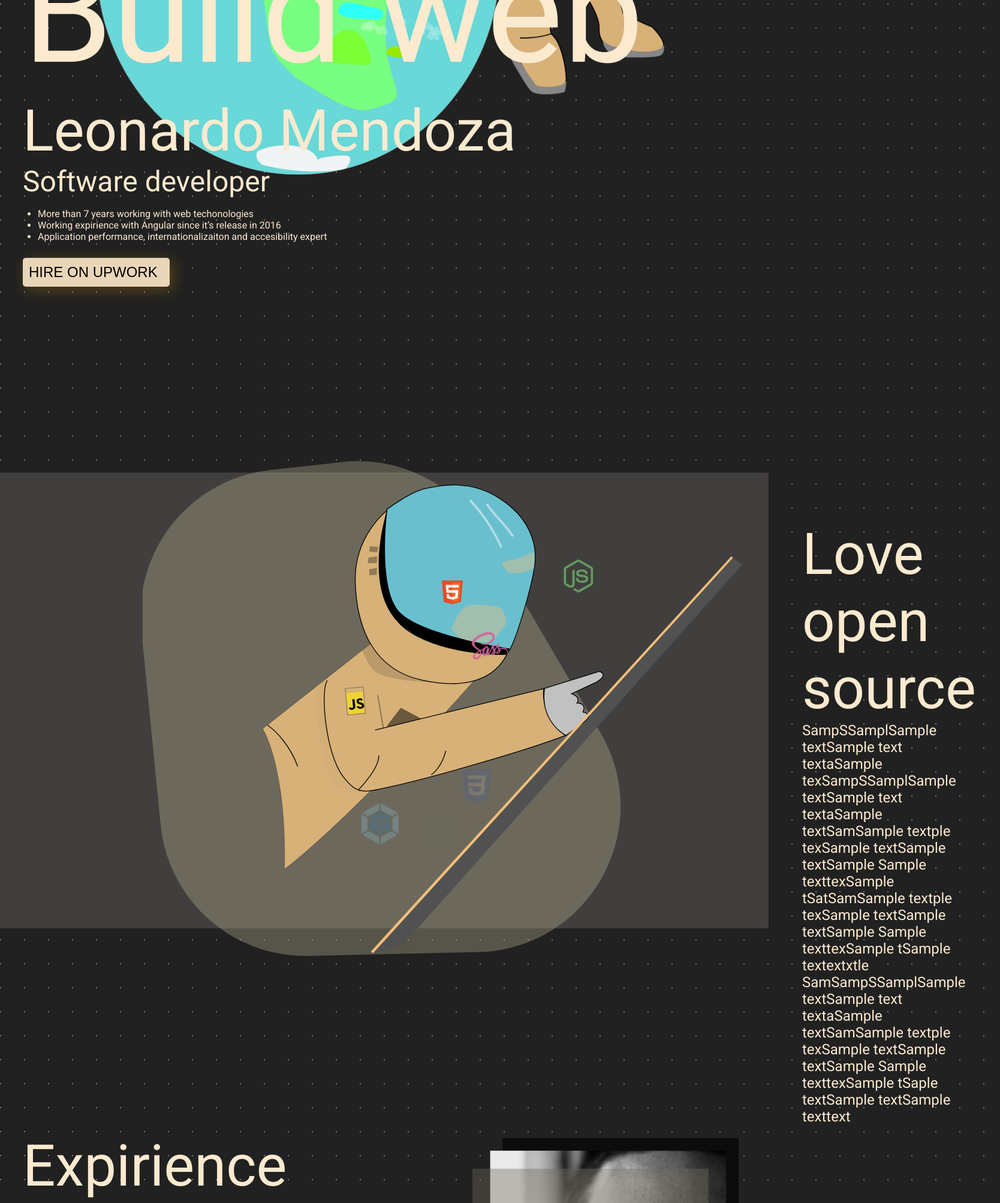
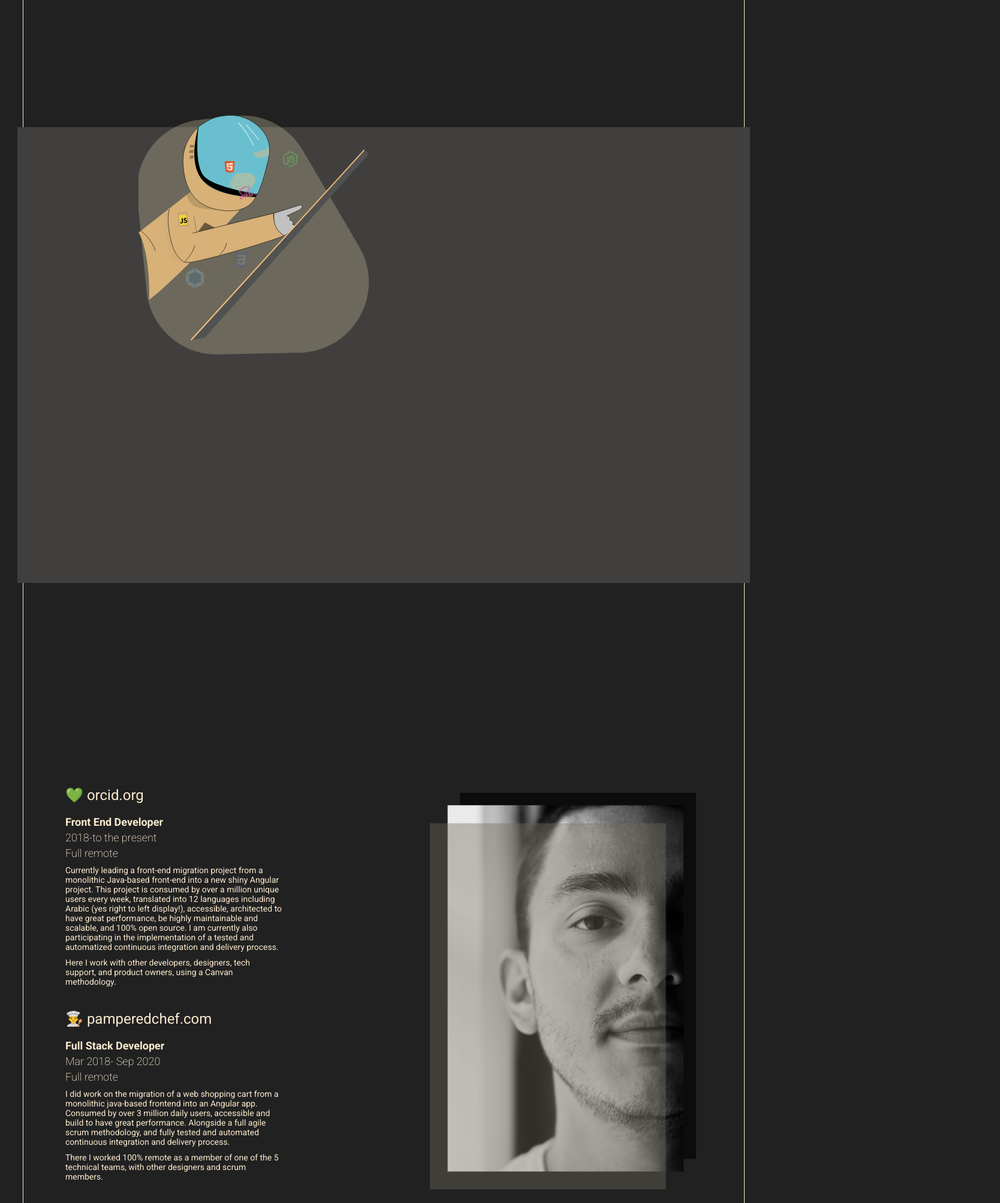
Before and after one commit to leomendoza123/mendoza.cr, a Vue app: page / in a window 1280 px wide. Shown: the part 794-2800 px from the top of the page at 60% size, 1668 px wide, since content can reach past the window. Built offline with nearby package versions, Linux system fonts and the light colour scheme.

Commit message:
Style a responsive hero banner

```diff
--- a/public/index.html
+++ b/public/index.html
@@ -6,7 +6,7 @@
     <meta name="viewport" content="width=device-width,initial-scale=1.0">
     <link rel="icon" href="<%= BASE_URL %>favicon.ico">
     <title><%= htmlWebpackPlugin.options.title %></title>
-    <link href="https://fonts.googleapis.com/css2?family=Roboto:wght@400;700&display=swap" rel="stylesheet">
+    <link href="https://fonts.googleapis.com/css2?family=Roboto:wght@200;400;700&display=swap" rel="stylesheet">
 
   </head>
   <body>
--- a/src/App.vue
+++ b/src/App.vue
@@ -28,7 +28,7 @@ export default defineComponent({
 body {
   background: $base-color;
   background-image: radial-gradient(
-    rgba(256, 256, 256, 0.4) 1px,
+    rgba(256, 256, 256, 0.4) 0.7px,
     transparent 0
   );
   background-size: 40px 40px;
@@ -37,24 +37,62 @@ body {
   overflow-x: hidden;
 }
 h1 {
-  font-size: $header-1;
+  font-size: $header-big-1;
   margin: 0;
   font-weight: 400;
 }
+
 h2 {
-  font-size: $header-2;
+  font-size: $header-big-2;
   font-weight: 400;
   margin: 0;
 }
 
 h3 {
-  font-size: $header-3;
+  font-size: $header-big-3;
   font-weight: 400;
   margin: 0;
 }
+
+@media only screen and (max-width: 1575px) {
+  h1 {
+    font-size: $header-mid-1;
+  }
+  h2 {
+    font-size: $header-mid-2;
+  }
+  h3 {
+    font-size: $header-mid-3;
+  }
+}
+
+@media only screen and (max-width: 768px) {
+  h1 {
+    font-size: $header-small-1;
+  }
+  h2 {
+    font-size: $header-small-2;
+  }
+  h3 {
+    font-size: $header-small-3;
+  }
+}
+
 h4 {
   font-size: $header-4;
   font-weight: 400;
+  margin: 0;
+}
+
+h5 {
+  font-size: $header-5;
+  font-weight: 400;
+  margin: 0;
+}
+
+h6 {
+  font-size: $header-6;
+  font-weight: 200;
   margin: 0;
 }
 p {
@@ -69,19 +107,37 @@ p {
   -moz-osx-font-smoothing: grayscale;
   color: $foreground-text;
   position: relative;
-  max-width: 2560px;
+  max-width: 1575px;
   margin: 0 auto;
-  margin-top: 80px;
   padding: 30px;
   display: flex;
   flex-direction: column;
+  border: solid 1px;
+}
+
+body {
+
+  max-width: 100%;
+  padding: 30px;
+}
+
+@media only screen and (max-width: 768px) {
+  #app {
+    padding: 5px;
+  }
+  body {
+    margin: 10px;
+    padding: 0;
+  }
 }
 
 .container {
   margin-top: 300px;
   display: flex;
-  margin-left: -40px;
-  margin-right: -40px;
   padding: 40px;
 }
+
+.subcontainer {
+  margin-bottom: 40px;
+}
 </style>
--- a/src/components/Button-component.vue
+++ b/src/components/Button-component.vue
@@ -21,7 +21,7 @@ button {
   font-size: $paragraph;
   background-color: $base-light;
   border-radius: 5px;
-  padding: 10px 20px 10px 10px;
+  padding: 10px 20px 10px 20px;
   appearance: none;
   box-shadow: 5px 5px 25px rgba(255, 184, 0, 0.25);
   border: none;
--- a/src/illustrations/TechStack-illustration.vue
+++ b/src/illustrations/TechStack-illustration.vue
@@ -1,4 +1,5 @@
 <template>
+  <TechStackBackIllustration class="tech-stack-background" />
   <svg
     xmlns="http://www.w3.org/2000/svg"
     xmlns:xlink="http://www.w3.org/1999/xlink"
@@ -445,6 +446,7 @@
 
 <script lang="ts">
 import { defineComponent } from "vue";
+import TechStackBackIllustration from "../illustrations/TechStackBack-illustration.vue";
 
 export default defineComponent({
   name: "TechStackIlustration",
@@ -463,6 +465,7 @@ export default defineComponent({
       webpackDuration: Math.random() * 3 + 1.5 + "s",
     };
   },
+  components: { TechStackBackIllustration },
 });
 </script>
 
@@ -471,6 +474,12 @@ export default defineComponent({
 <!-- Add "scoped" attribute to limit CSS to this component only -->
 <style scoped lang="scss">
 @import "../styles/animations.scss";
+
+.ilustration-container svg {
+  position: absolute;
+    width: 32%;
+  left: 16%;
+}
 
 #css,
 #typescript,
--- a/src/illustrations/TechStackBack-illustration.vue
+++ b/src/illustrations/TechStackBack-illustration.vue
@@ -1,11 +1,5 @@
 <template>
-  <svg
-    width="796"
-    height="827"
-    viewBox="0 0 796 827"
-    fill="none"
-    xmlns="http://www.w3.org/2000/svg"
-  >
+  <svg viewBox="0 0 796 827" fill="none" xmlns="http://www.w3.org/2000/svg">
     <path
       d="M-4.32956 281.301C-17.4488 148.9 78.3468 30.5676 210.578 15.8345L330.37 2.48733C425.811 -8.14671 518.563 38.4244 567.042 121.322L761.603 454.014C855.118 613.922 742.488 815.469 557.289 819.624L275.206 825.951C148.221 828.8 40.465 733.371 27.9405 606.973L-4.32956 281.301Z"
       fill="#BEB896"
--- a/src/sections/Contact-section.vue
+++ b/src/sections/Contact-section.vue
@@ -24,6 +24,7 @@ export default defineComponent({
 @import "../styles/styles.scss";
 
 .container {
+  justify-content: center;
   background-color: #414141;
 }
 .text-container {
--- a/src/sections/Experience-section.vue
+++ b/src/sections/Experience-section.vue
@@ -1,27 +1,57 @@
 <template>
   <div class="container">
     <div class="text-container">
-      <h2>Expirience</h2>
-      <h3>tEST JOB 1</h3>
-      <p>
-        asdkjaskdjas daskjd oasikdo askd aosdi asdoias odias oasdkjaskdjas
-        daskjd oasikdo askd aosdi asdoias odias odiasod iasdo asodi
-        asasdkjaskdjas daskjd oasikdo askd aosdi asdoias odias odiasod iasdo
-        asodi asasdkjaskdjas daskjd oasikdo askd aosdi asdoias odias odiasod
-        iasdo asodi asasdkjaskdjas daskjd oasikdo askd aosdi asdoias odias
-        odiasod iasdo asodi as
-      </p>
+      <div class="subcontainer">
+        <h5>💚 orcid.org</h5>
+        <h6><strong>Front End Developer</strong></h6>
 
-      <h3>tEST JOB 2</h3>
-      <p>
-        asdkjaskdjas daskjd oasikdo askd aosdi asdoias odias oasdkjaskdjas
-        daskjd oasikdo askd aosdi asdoias odias odiasod iasdo asodi
-        asasdkjaskdjas daskjd oasikdo askd aosdi asdoias odias odiasod iasdo
-        asodi asasdkjaskdjas daskjd oasikdo askd aosdi asdoias odias odiasod
-        iasdo asodi asasdkjaskdjas daskjd oasikdo askd aosdi asdoias odias
-        odiasod iasdo asodi as
-      </p>
+        <h6>2018-to the present</h6>
+        <h6>Full remote</h6>
+        <p>
+          Currently leading a front-end migration project from a monolithic
+          Java-based front-end into a new shiny Angular project. This project is
+          consumed by over a million unique users every week, translated into 12
+          languages including Arabic (yes right to left display!), accessible,
+          architected to have great performance, be highly maintainable and
+          scalable, and 100% open source. I am currently also participating in
+          the implementation of a tested and automatized continuous integration
+          and delivery process.
+        </p>
+
+        <p>
+          Here I work with other developers, designers, tech support, and
+          product owners, using a Canvan methodology.
+        </p>
+      </div>
+
+      <div class="subcontainer">
+        <h5>👨‍🍳 pamperedchef.com</h5>
+        <h6><strong>Full Stack Developer</strong></h6>
+        <h6>Mar 2018- Sep 2020</h6>
+        <h6>Full remote</h6>
+        <p>
+          I did work on the migration of a web shopping cart from a monolithic
+          java-based frontend into an Angular app. Consumed by over 3 million
+          daily users, accessible and build to have great performance. Alongside
+          a full agile scrum methodology, and fully tested and automated
+          continuous integration and delivery process.
+        </p>
+        <p>
+          There I worked 100% remote as a member of one of the 5 technical
+          teams, with other designers and scrum members.
+        </p>
+      </div>
+      <div class="subcontainer">
+        <h5>🧪 Previous experience</h5>
+        <h6>Mar 2015- Sep 2018</h6>
+        <p>
+          Since 2015 I have been working on multiple web projects, from a
+          company ERP to an artificial neural network running on a frontend to
+          calculate a shopping card location at a supermarket.
+        </p>
+      </div>
     </div>
+
     <div class="portrait-container">
       <PortraitIllustration />
     </div>
@@ -40,16 +70,25 @@ export default defineComponent({
 <style scoped lang="scss">
 @import "../styles/styles.scss";
 
+h5 {
+  margin-bottom: 20px;
+}
+h6 {
+  margin-bottom: 5px;
+}
+
+p {
+  margin-top: 10px;
+}
+
 .container {
   justify-content: flex-end;
 }
 
 .text-container {
-  max-width: 900px;
+  max-width: 400px;
   flex-grow: 0;
 }
-
-
 
 .portrait-container {
   flex-shrink: 0;
--- a/src/sections/HeroBanner-section.vue
+++ b/src/sections/HeroBanner-section.vue
@@ -1,23 +1,27 @@
 <template>
-  <h1 class="slideInLeft">Build the future</h1>
+  <div class="container">
+    <div class="text-container">
+      <h1 class="slideInLeft">Build future</h1>
       <h1 class="slideInRight">Build web</h1>
-
       <h2>Leonardo Mendoza</h2>
       <h3>Software developer</h3>
       <ul>
-    <li>More than 7 years working with web techonologies</li>
-    <li>Working expirience with Angular since it’s release in 2016</li>
-
+        <li>More than 5 years working with web technologies</li>
+        <li>Working experience with Angular since its release in 2016</li>
         <li>
-      Application performance, internationalizaiton and accesibility expert
+          Coding practices to build high-performance applications
         </li>
       </ul>
 
       <div>
         <Button :text="'HIRE ON UPWORK'" />
       </div>
+    </div>
+    <div class="illustration-container">
       <PlanetIllustration class="planet" />
-  <OrbitIllustration class="orbit" />
+      <!-- <OrbitIllustration class="orbit" /> -->
+    </div>
+  </div>
 </template>
 
 <script lang="ts">
@@ -31,7 +35,7 @@ export default defineComponent({
   components: {
     Button,
     PlanetIllustration,
-    OrbitIllustration,
+    // OrbitIllustration,
   },
 });
 </script>
@@ -42,7 +46,6 @@ export default defineComponent({
 @import "../styles/animations.scss";
 
 .orbit {
-  position: absolute;
   top: 0;
   width: 50%;
   z-index: -50;
@@ -52,16 +55,42 @@ export default defineComponent({
 }
 
 .planet {
-  width: 947px;
-  position: absolute;
-  top: 40px;
-  right: 13%;
+  transform: scale(1.3) translate(25px, 67px);
   overflow: overlay;
-  z-index: -25;
+}
+
+.text-container,
+.illustration-container {
+  width: 40%;
+  display: flex;
+  flex-direction: column;
+}
+.text-container {
+  width: 60%;
+  justify-content: center;
 }
 
 button {
-  margin: 10px 0 10px 0;
+  margin-left: 20px;
+}
+
+@media only screen and (max-width: 1024px) {
+  button {
+    margin: 0px;
+    margin-top: 15px;
+  }
+  .planet {
+    transform: none;
+    z-index: -20;
+    opacity: 0.4;
+    /* transform: translateY(-256px); */
+    position: absolute;
+    top: 481px;
+  }
+}
+
+.container {
+  margin-top: 0px;
 }
 
 ul {
@@ -69,4 +98,27 @@ ul {
 
   // list-style-type: none;
 }
+
+li,
+h2,
+h3 {
+  margin-top: 15px;
+}
+
+@media only screen and (max-width: 1024px) {
+  .container {
+    padding: 0;
+    padding-top: 40px;
+    flex-direction: column;
+  }
+  .text-container,
+  .illustration-container {
+    width: 100%;
+    align-items: center;
+    text-align: center;
+    li {
+      list-style-type: none;
+    }
+  }
+}
 </style>
--- a/src/sections/TechStack-section.vue
+++ b/src/sections/TechStack-section.vue
@@ -1,21 +1,56 @@
 <template>
   <div class="container">
     <div class="ilustration-container">
-      <TechStackBackIllustration class="tech-stack-background" />
-
-      <TechStackIllustration class="tech-stack" />
+      <div class="ilustration-inner-container">
+        <TechStackIllustration class="tech-stack" />
+      </div>
     </div>
     <div class="text-container">
-      <h2>Love open source</h2>
-      <p>
-        SampSSamplSample textSample text textaSample texSampSSamplSample
-        textSample text textaSample textSamSample textple texSample textSample
-        textSample Sample texttexSample tSatSamSample textple texSample
-        textSample textSample Sample texttexSample tSample textextxtle
-        SamSampSSamplSample textSample text textaSample textSamSample textple
-        texSample textSample textSample Sample texttexSample tSaple textSample
-        textSample texttext
-      </p>
+      <div class="subcontainer">
+        <h4>🛠️My tech stack</h4>
+        <p>
+          Over 5 years of experience working on projects used by millions. With
+          a deep passion for the details and attention for every line of code, I
+          have acquired bast knowledge on the following technologies.
+        </p>
+        <p>
+          <strong>
+            Javascript, Typescript, Angular, Angular Components, RxJS, Webpack,
+            Cypress, Html, SCSS, CSS, Git.
+          </strong>
+        </p>
+      </div>
+      <div class="subcontainer">
+        <h4>📚Areas of expertise</h4>
+        <p>
+          Making SPA(simple single-page applications) and PWA (progressive web
+          apps) applying and bringing awareness to the web development best
+          practices.
+        </p>
+        <h5>Architecture, performance, and scalability</h5>
+        <p>
+          I design carefully designed front-end architectures that are well
+          thought, highly optimized, and modularized to be smoothly served to
+          the end-users. Always looking to having great performance and a great
+          user experience.
+        </p>
+        <h5>Code practices</h5>
+        <p>
+          My code is my passion, that is why I take great pride in building
+          easy-to-read highly maintainable code with a strong emphasis on OOP
+          (Object-oriented programming), componentization, and well-planned
+          styling systems. All this not only contributes to the immediate goals
+          of the projects but also to enable a long-lasting product life.
+        </p>
+
+        <h5>Frontend cross-platform and inclusivity</h5>
+        <p>
+          I have a trajectory working with applications that require web
+          accessibility and internationalization. To serve every kind of user
+          across the world consuming the content from every type of browser and
+          device.
+        </p>
+      </div>
     </div>
   </div>
 </template>
@@ -26,16 +61,24 @@ import Button from "./Button.vue";
 import PlanetIlustration from "./PlatnetIlustration.vue";
 import OrbitIlustration from "./OrbitIlustration.vue";
 import TechStackIllustration from "../illustrations/TechStack-illustration.vue";
-import TechStackBackIllustration from "../illustrations/TechStackBack-illustration.vue";
 
 export default defineComponent({
   name: "TechStack",
-  components: { TechStackIllustration, TechStackBackIllustration },
+  components: { TechStackIllustration },
 });
 </script>
 
 <style scoped lang="scss">
 @import "../styles/styles.scss";
+
+h5 {
+  margin-top: 35px;
+}
+
+h4,
+h5 {
+  margin-bottom: 10px;
+}
 
 .container {
   margin-top: 300px;
@@ -43,6 +86,7 @@ export default defineComponent({
   display: flex;
   margin-left: -40px;
   margin-right: -40px;
+  overflow: hidden;
 }
 
 .ilustration-container {
@@ -50,10 +94,6 @@ export default defineComponent({
   width: 1200px;
   margin-top: -60px;
   left: 0;
-}
-
-.ilustration-container > svg {
-  position: absolute;
 }
 
 .text-container {
```
Also changed, not shown: src/styles/styles.scss (+13 -4 lines). Lines whose indentation alone changed are shown as unchanged.
